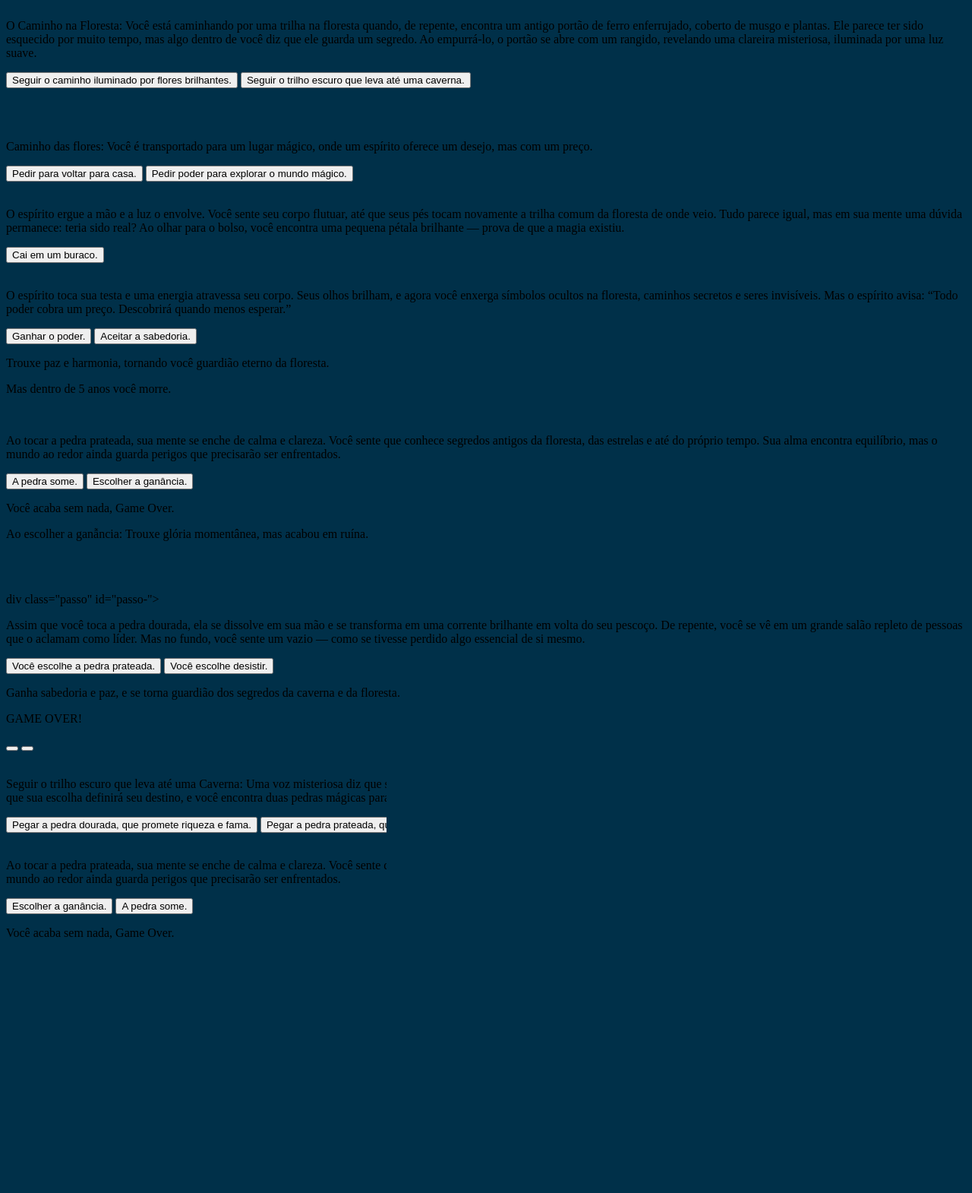
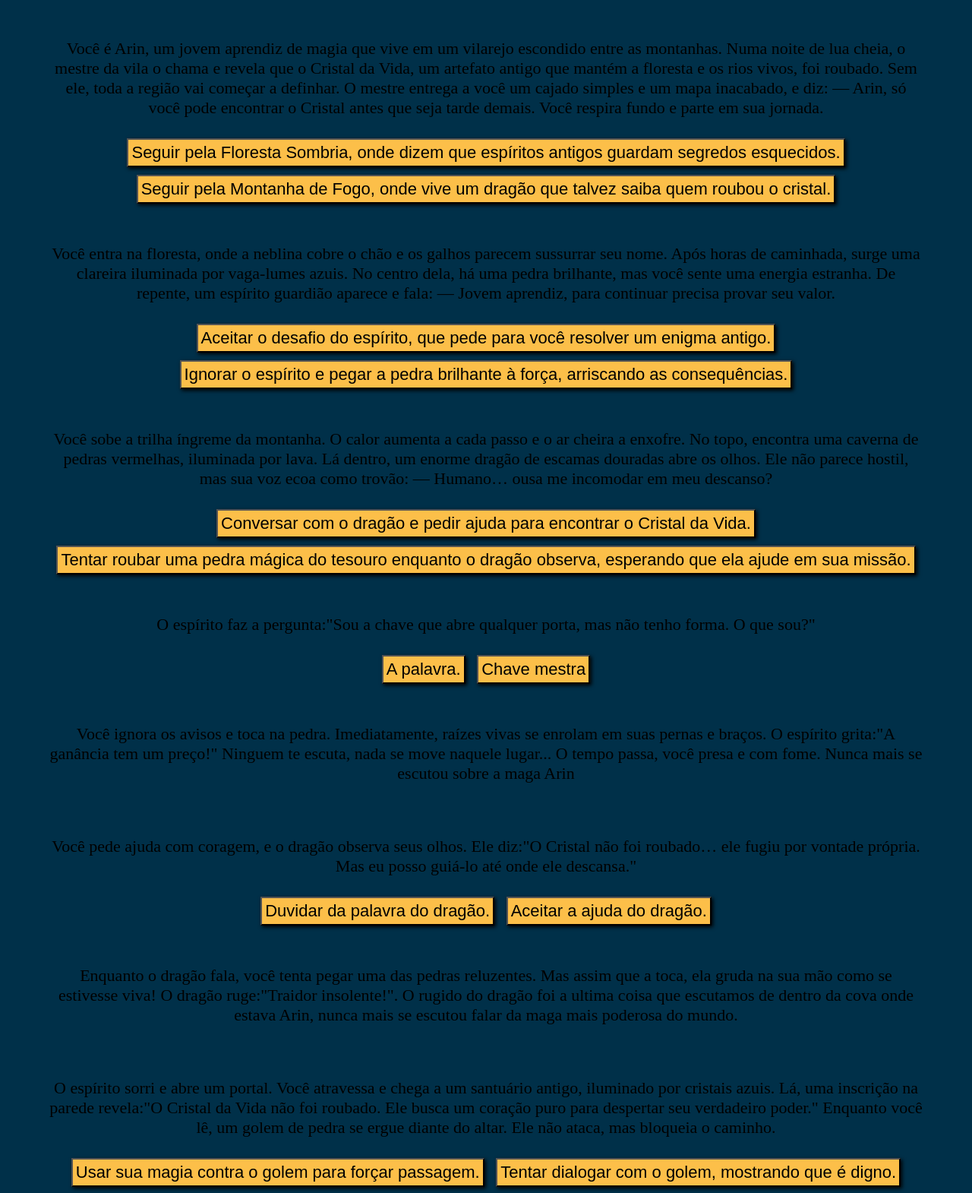
Before and after one commit to ELambrecht7/manu-1A, a plain HTML site: page manu-1A-main/index.html in a window 1280 px wide. Shown: the part 17-1587 px from the top of the page at 76% size. Before the commit the page ends 1304 px from the top, so only its background shows below. Drawn offline with Linux system fonts and the light colour scheme.

Commit message:
Add files via upload

```diff
--- a/manu-1A-main/index.html
+++ b/manu-1A-main/index.html
@@ -1,102 +1,128 @@
 <!DOCTYPE html>
 <html lang="pt-br">
+
 <head>
     <meta charset="UTF-8">
-    <meta http-equiv="X-UA-Compatible" content="IE=edge">
-    <meta name="viewport" content="width=device-width, initial-scale=1.0">
-    <title>A Floresta</title>
+    <title>A história de Airn </title>
     <link rel="stylesheet" href="style.css">
 </head>
+
 <body>
     <main>
+
+        <div class="passo ativo" id="passo-0">
+            <img src="" alt="">
+            <p> Você é Arin, um jovem aprendiz de magia que vive em um vilarejo escondido entre as montanhas. Numa noite
+                de lua cheia, o mestre da vila o chama e revela que o Cristal da Vida, um artefato antigo que mantém a
+                floresta e os rios vivos, foi roubado. Sem ele, toda a região vai começar a definhar.
+                O mestre entrega a você um cajado simples e um mapa inacabado, e diz: — Arin, só você pode encontrar o
+                Cristal antes que seja tarde demais.
+                Você respira fundo e parte em sua jornada. </p>
+            <button class="btn-proximo" data-proximo="1"> Seguir pela Floresta Sombria, onde dizem que espíritos antigos
+                guardam segredos esquecidos.</button>
+            <button class="btn-proximo" data-proximo="2"> Seguir pela Montanha de Fogo, onde vive um dragão que talvez
+                saiba quem roubou o cristal.</button>
+        </div>
+
         <div class="passo" id="passo-1">
             <img src="" alt="">
-            <p> O Caminho na Floresta:
-                Você está caminhando por uma trilha na floresta quando, de repente, encontra um antigo portão de ferro enferrujado, coberto de musgo e plantas. Ele parece ter sido esquecido por muito tempo, mas algo dentro de você diz que ele guarda um segredo. Ao empurrá-lo, o portão se abre com um rangido, revelando uma clareira misteriosa, iluminada por uma luz suave.</p>
-            <button class="btn-proximo"> Seguir o caminho iluminado por flores brilhantes. </button>
-            <button class="btn-proximo"> Seguir o trilho escuro que leva até uma caverna. </button>
+            <p> Você entra na floresta, onde a neblina cobre o chão e os galhos parecem sussurrar seu nome. Após horas
+                de caminhada, surge uma clareira iluminada por vaga-lumes azuis. No centro dela, há uma pedra brilhante,
+                mas você sente uma energia estranha.
+                De repente, um espírito guardião aparece e fala: — Jovem aprendiz, para continuar precisa provar seu
+                valor. </p>
+            <button class="btn-proximo" data-proximo="3"> Aceitar o desafio do espírito, que pede para você resolver um
+                enigma antigo.</button>
+            <button class="btn-proximo" data-proximo="4"> Ignorar o espírito e pegar a pedra brilhante à força,
+                arriscando as consequências.</button>
         </div>
 
-        <div class="passo" id="passo-">
+        <div class="passo" id="passo-2">
             <img src="" alt="">
-            <p>  </p>
+            <p> Você sobe a trilha íngreme da montanha. O calor aumenta a cada passo e o ar cheira a enxofre. No topo,
+                encontra uma caverna de pedras vermelhas, iluminada por lava. Lá dentro, um enorme dragão de escamas
+                douradas abre os olhos.
+                Ele não parece hostil, mas sua voz ecoa como trovão: — Humano… ousa me incomodar em meu descanso? </p>
+            <button class="btn-proximo" data-proximo="5"> Conversar com o dragão e pedir ajuda para encontrar o Cristal
+                da Vida.</button>
+            <button class="btn-proximo" data-proximo="6"> Tentar roubar uma pedra mágica do tesouro enquanto o dragão
+                observa, esperando que ela ajude em sua missão.</button>
+        </div>
 
-        <div class="passo" id="passo-">
-           <img src="" alt="">
-           <p>Caminho das flores: Você é transportado para um lugar mágico, onde um espírito oferece um desejo, mas com um preço.</p>
-           <button> Pedir para voltar para casa. </button>
-           <button> Pedir poder para explorar o mundo mágico. </button>
+        <div class="passo" id="passo-3">
+            <img src="" alt="">
+            <p> O espírito faz a pergunta:"Sou a chave que abre qualquer porta, mas não tenho forma. O que sou?" </p>
+            <button class="btn-proximo" data-proximo="7"> A palavra. </button>
+            <button class="btn-proximo" data-proximo="10"> Chave mestra </button>
+        </div>
+
+        <div class="passo" id="passo-4">
+            <img src="" alt="">
+            <p> Você ignora os avisos e toca na pedra. Imediatamente, raízes vivas se enrolam em suas pernas e braços. O
+                espírito grita:"A ganância tem um preço!"
+                Ninguem te escuta, nada se move naquele lugar... O tempo passa, você presa e com fome.
+                Nunca mais se escutou sobre a maga Arin </p>
 
         </div>
-        <div class="passo" id="passo-">
+
+        <div class="passo " id="passo-5">
             <img src="" alt="">
-            <p> O espírito ergue a mão e a luz o envolve. Você sente seu corpo flutuar, até que seus pés tocam novamente a trilha comum da floresta de onde veio. Tudo parece igual, mas em sua mente uma dúvida permanece: teria sido real? Ao olhar para o bolso, você encontra uma pequena pétala brilhante — prova de que a magia existiu. </p>
-            <button> Cai em um buraco.</button>
+            <p>Você pede ajuda com coragem, e o dragão observa seus olhos. Ele diz:"O Cristal não foi roubado… ele fugiu
+                por vontade própria. Mas eu posso guiá-lo até onde ele descansa." </p>
+            <button class="btn-proximo" data-proximo="8"> Duvidar da palavra do dragão. </button>
+            <button class="btn-proximo" data-proximo="11"> Aceitar a ajuda do dragão. </button>
+        </div>
 
-</div>
-<div class="passo" id="passo-">
-    <img src="" alt="">
-    <p> O espírito toca sua testa e uma energia atravessa seu corpo. Seus olhos brilham, e agora você enxerga símbolos ocultos na floresta, caminhos secretos e seres invisíveis. Mas o espírito avisa: “Todo poder cobra um preço. Descobrirá quando menos esperar.” </p>
-    <button>  Ganhar o poder. </button>
-    <button> Aceitar a sabedoria. </button>
-    <p> Trouxe paz e harmonia, tornando você guardião eterno da floresta. </p>
-    <p> Mas dentro de 5 anos você morre. </p>
-</div>
+        <div class="passo " id="passo-6">
+            <img src="" alt="">
+            <p> Enquanto o dragão fala, você tenta pegar uma das pedras reluzentes. Mas assim que a toca, ela gruda na
+                sua mão como se estivesse viva! O dragão ruge:"Traidor insolente!". O rugido do dragão foi a ultima
+                coisa que escutamos de dentro da cova onde estava Arin, nunca mais se escutou falar da maga mais
+                poderosa do mundo. </p>
+
+        </div>
+
+        <div class="passo " id="passo-7">
+            <img src="" alt="">
+            <p> O espírito sorri e abre um portal. Você atravessa e chega a um santuário antigo, iluminado por cristais
+                azuis. Lá, uma inscrição na parede revela:"O Cristal da Vida não foi roubado. Ele busca um coração puro
+                para despertar seu verdadeiro poder."
+                Enquanto você lê, um golem de pedra se ergue diante do altar. Ele não ataca, mas bloqueia o caminho.
+            </p>
+            <button class="btn-proximo" data-proximo="9">Usar sua magia contra o golem para forçar passagem.</button>
+            <button class="btn-proximo" data-proximo="4"> Tentar dialogar com o golem, mostrando que é digno.</button>
+        </div>
+
+        <div class="passo " id="passo-8">
+            <img src="" alt="">
+            <p> Você cria um olograma magico que continua conversando com o dragão enquanto você vai engatinhando por
+                uma abertura que brilha. Chega a um portal que te leva direto para um golem que protege o cristal da
+                vida. Sua magia acerta o goem antes de ele poder reagir. Ele se despedaça e você consegue alcançar o
+                cristal da vida e salva o mundo.</p>
+        </div>
+
+        <div class="passo " id="passo-9">
+            <img src="" alt="">
+            <p> Sua magia acerta o goem antes de ele poder reagir. Ele se despedaça e você consegue alcançar o cristaç
+                da vida e salva o mundo. </p>
+        </div>
+
+        <div class="passo " id="passo-10">
+            <img src="" alt="">
+            <p> Ninguem te escuta, nada se move naquele lugar... O tempo passa, você presa e com fome.
+                Nunca mais se escutou sobre a maga Arin </p>
+
+        </div>
+
+        <div class="passo " id="passo-11">
+            <img src="" alt="">
+            <p>O rugido do dragão foi a ultima coisa que escutamos de dentro da cova onde estava Arin, nunca mais se
+                escutou falar da maga mais poderosa do mundo. </p>
+        </div>
 
 
+    </main>
+    <script src="script.js"></script>
+</body>
 
-
-
-<div class="passo" id="passo-">
-    <img src="" alt="">
-    <p> Ao tocar a pedra prateada, sua mente se enche de calma e clareza. Você sente que conhece segredos antigos da floresta, das estrelas e até do próprio tempo. Sua alma encontra equilíbrio, mas o mundo ao redor ainda guarda perigos que precisarão ser enfrentados. </p> </p>
-    <button>  A pedra some. </button>
-    <button> Escolher a ganância. </button>
-    <p> Você acaba sem nada, Game Over. </p>
-    <p> Ao escolher a ganẫncia: Trouxe glória momentânea, mas acabou em ruína. </p>
-
-</div>
-
-<div class="passo" id="passo-">
-    <img src="" alt="">
-
-
-</div>
-
-<div class="passo" id="passo-">
-    <img src="" alt="">
-    <p> div class="passo" id="passo-">
-        <img src="" alt="">
-        <p> Assim que você toca a pedra dourada, ela se dissolve em sua mão e se transforma em uma corrente brilhante em volta do seu pescoço. De repente, você se vê em um grande salão repleto de pessoas que o aclamam como líder. Mas no fundo, você sente um vazio — como se tivesse perdido algo essencial de si mesmo.</p>
-        <button> Você escolhe a pedra prateada. </button>
-        <button> Você escolhe desistir. </button>
-        <p> Ganha sabedoria e paz, e se torna guardião dos segredos da caverna e da floresta. </p>
-        <p> GAME OVER! </p>
-    </div> </p>
-    <button></button>
-    <button></button>
-</div>
-
-<div class="passo" id="passo-">
-    <img src="" alt="">
-    <p> Seguir o trilho escuro que leva até uma Caverna: Uma voz misteriosa diz que sua escolha definirá seu destino, e você encontra duas pedras mágicas para escolher.Caverna: Uma voz misteriosa diz que sua escolha definirá seu destino, e você encontra duas pedras mágicas para escolher. </p>
-    <button> Pegar a pedra dourada, que promete riqueza e fama. </button>
-    <button> Pegar a pedra prateada, que promete sabedoria e paz interior. </button>
-</div>
-
-<div class="passo" id="passo-">
-    <img src="" alt="">
-    <p> Ao tocar a pedra prateada, sua mente se enche de calma e clareza. Você sente que conhece segredos antigos da floresta, das estrelas e até do próprio tempo. Sua alma encontra equilíbrio, mas o mundo ao redor ainda guarda perigos que precisarão ser enfrentados. </p>
-    <button> Escolher a ganância. </button>
-    <button>   A pedra some.</button>
-    <p> Você acaba sem nada, Game Over. </p>
-    <p> Trouxe glória momentânea, mas acabou em ruína. </p>
-</div>
-
-
-
-</main>
-
-
-</body>
 </html>
--- /dev/null
+++ b/manu-1A-main/script.js
@@ -0,0 +1,11 @@
+const avanca = document.querySelectorAll('.btn-proximo')
+
+avanca.forEach(button =>{
+    button.addEvemtListerner('click', function(){
+        const atual = document.querySelector('.ativo')
+        const proximoPasso = 'passo-' + this.getAttribute('data-proximo')
+
+        atual.classList.remove('ativo')
+        document.getElementById(proximoPasso).classList.add('.ativo')
+    })
+})
--- a/manu-1A-main/style.css
+++ b/manu-1A-main/style.css
@@ -7,4 +7,36 @@
 }
 body{
     background-color: var(--cinza);
+    display: flex;
+    align-items: center;
+    justify-content: center;
+    font-size: 22px;
+    margin: 0;
+    padding: 0;
 }
+
+main{
+    margin: 20px 0;
+    text-align: center;
+    max-width: 90%;
+}
+
+button{
+    background-color: var(--amarelo);
+    font-size: 22px;
+    padding: 4px;
+    border: radius 10px;
+    margin: 5px;
+    color: black;
+    box-shadow: 2px 2px 5px black;
+}
+
+button:hover{
+    background-color: var(--laranja);
+    box-shadow: none;
+    transition: 0.5s;
+}
+
+.passo.ativo{
+    display: block;
+}
```
